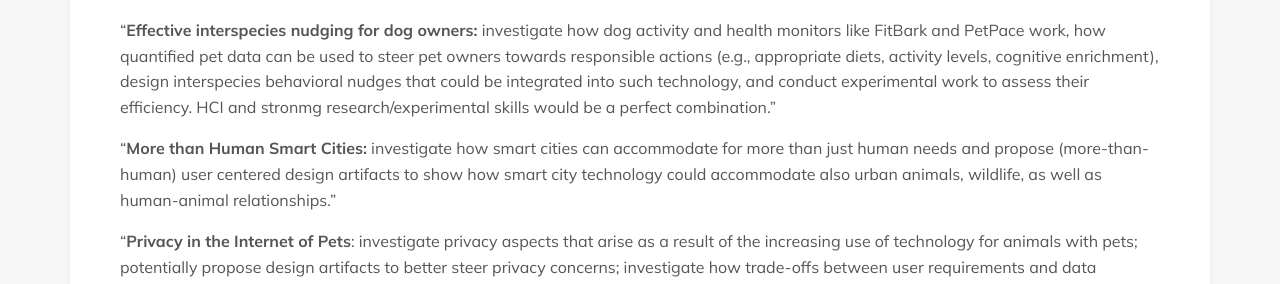
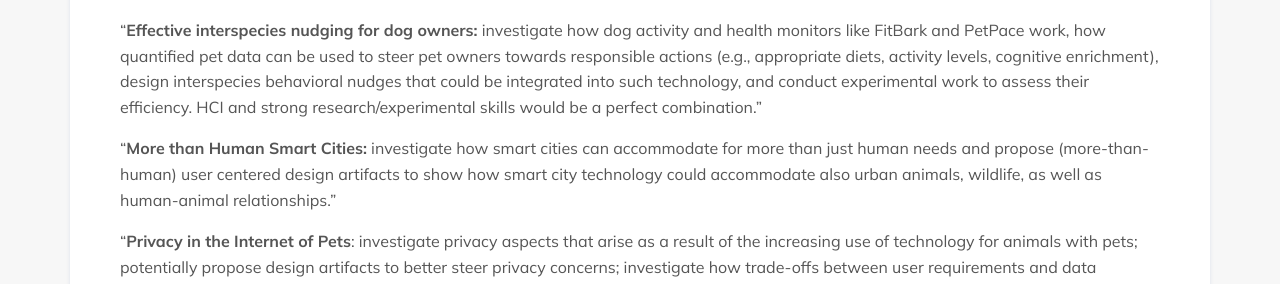
Before and after one commit to NorSC/supervisor-search, a Jekyll site: the page built from _supervisors/dirk-van-der-linden.md, in a window 1280 px wide. Shown: the part 776-1060 px from the top of the page. Built offline with Jekyll 4.4.1, drawn with Linux system fonts in a browser that asks for light colours; a script that is not in the unit is left out.

Commit message:
Update Supervisors “dirk-van-der-linden”

```diff
--- a/_supervisors/dirk-van-der-linden.md
+++ b/_supervisors/dirk-van-der-linden.md
@@ -28,7 +28,7 @@
   Ideally you would be interested in pursuing research and have interest in academia so that from the start I can help you work on your project to have potential for publication (e.g., in the International Conference on Animal-Computer Interaction).
 
 
-  Take a look at my [research ](https://www.profdirk.com/research)description on my website, my [research outputs](https://researchportal.northumbria.ac.uk/en/persons/dirk-van-der-linden/publications/) on Pure, and my [Technology for Animals](www.tech4animals.org) lab website for more details of what I have and am working on. If we work together on a project, you will have access to domain experts in my Technology for Animals Lab from veterinary sciences, animal behaviour, and anthrozoology.
+  Take a look at my [research ](https://www.profdirk.com/research)description on my website, my [research outputs](https://researchportal.northumbria.ac.uk/en/persons/dirk-van-der-linden/publications/) on Pure, and my [Technology for Animals](https://www.tech4animals.org) lab website for more details of what I have and am working on. If we work together on a project, you will have access to domain experts in my Technology for Animals Lab from veterinary sciences, animal behaviour, and anthrozoology.
 
 
   I am happy to discuss any project ideas you might already have in this domain and work with you on finding something that fits with your interests and ambitions. For inspiration, some rough project/topic ideas that I would also be interested in working on with students are below, these would also require your own interpretation and further definition:
@@ -37,7 +37,7 @@
   **"DuoLingo, but for animal behavior:** developing a DuoLingo style learning platform (web or app) in collaboration with dog behavioral experts to teach dog owners what particular dog behaviors and movements mean in order to increase responsible pet ownership. Go through the UCD process, work with veterinarians to design a prototype of such a system and ideally also implement a functioning prototype which can be gradually extended with more learning materials. HCI and development skills would be a perfect combination."
 
 
-  "**Effective interspecies nudging for dog owners:** investigate how dog activity and health monitors like FitBark and PetPace work, how quantified pet data can be used to steer pet owners towards responsible actions (e.g., appropriate diets, activity levels, cognitive enrichment), design interspecies behavioral nudges that could be integrated into such technology, and conduct experimental work to assess their efficiency. HCI and stronmg research/experimental skills would be a perfect combination."
+  "**Effective interspecies nudging for dog owners:** investigate how dog activity and health monitors like FitBark and PetPace work, how quantified pet data can be used to steer pet owners towards responsible actions (e.g., appropriate diets, activity levels, cognitive enrichment), design interspecies behavioral nudges that could be integrated into such technology, and conduct experimental work to assess their efficiency. HCI and strong research/experimental skills would be a perfect combination."
 
 
   "**More than Human Smart  Cities:** investigate how smart cities can accommodate for more than just human needs and propose (more-than-human) user centered design artifacts to show how smart city technology could accommodate also urban animals, wildlife, as well as human-animal relationships."
```
